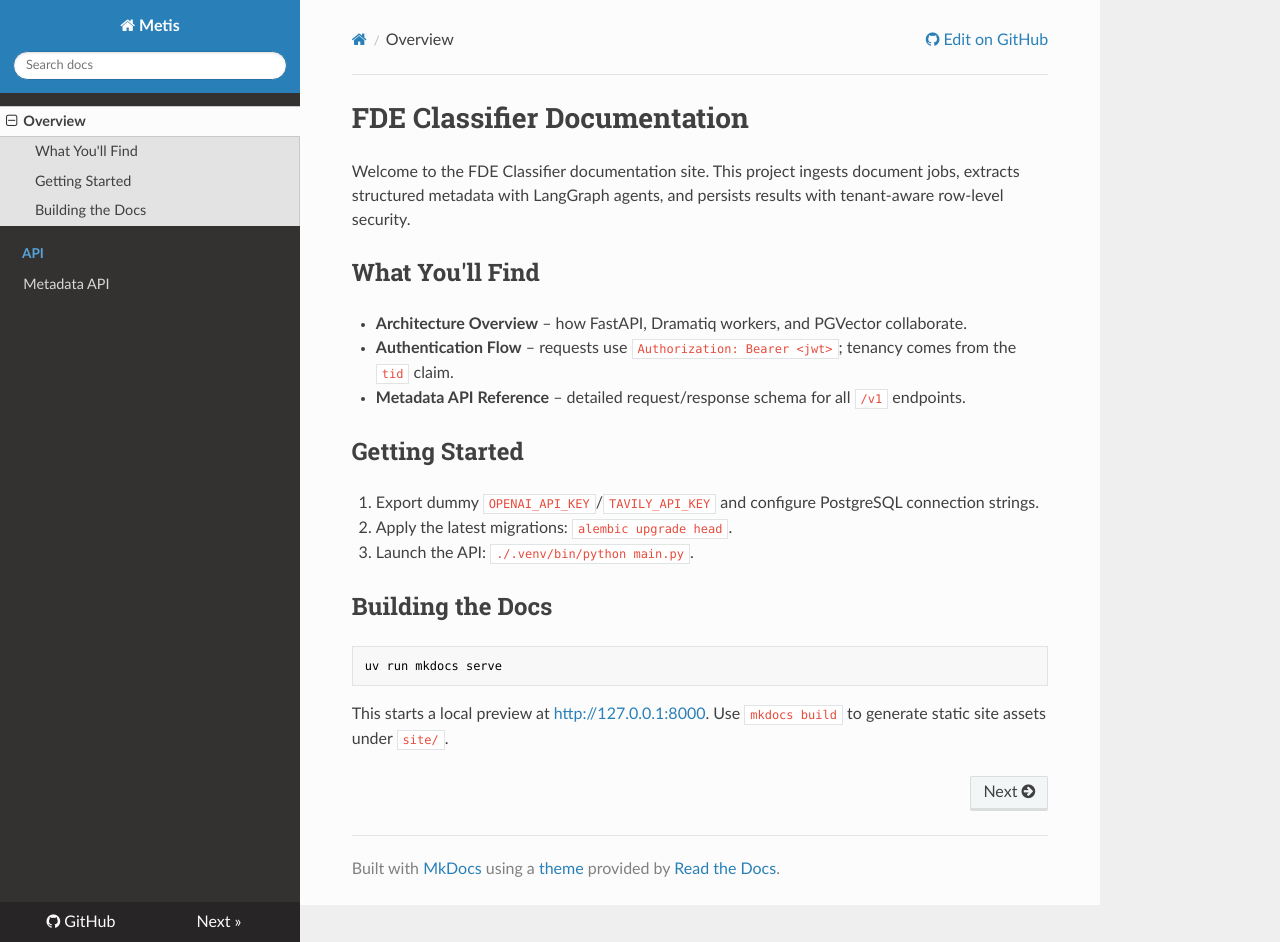
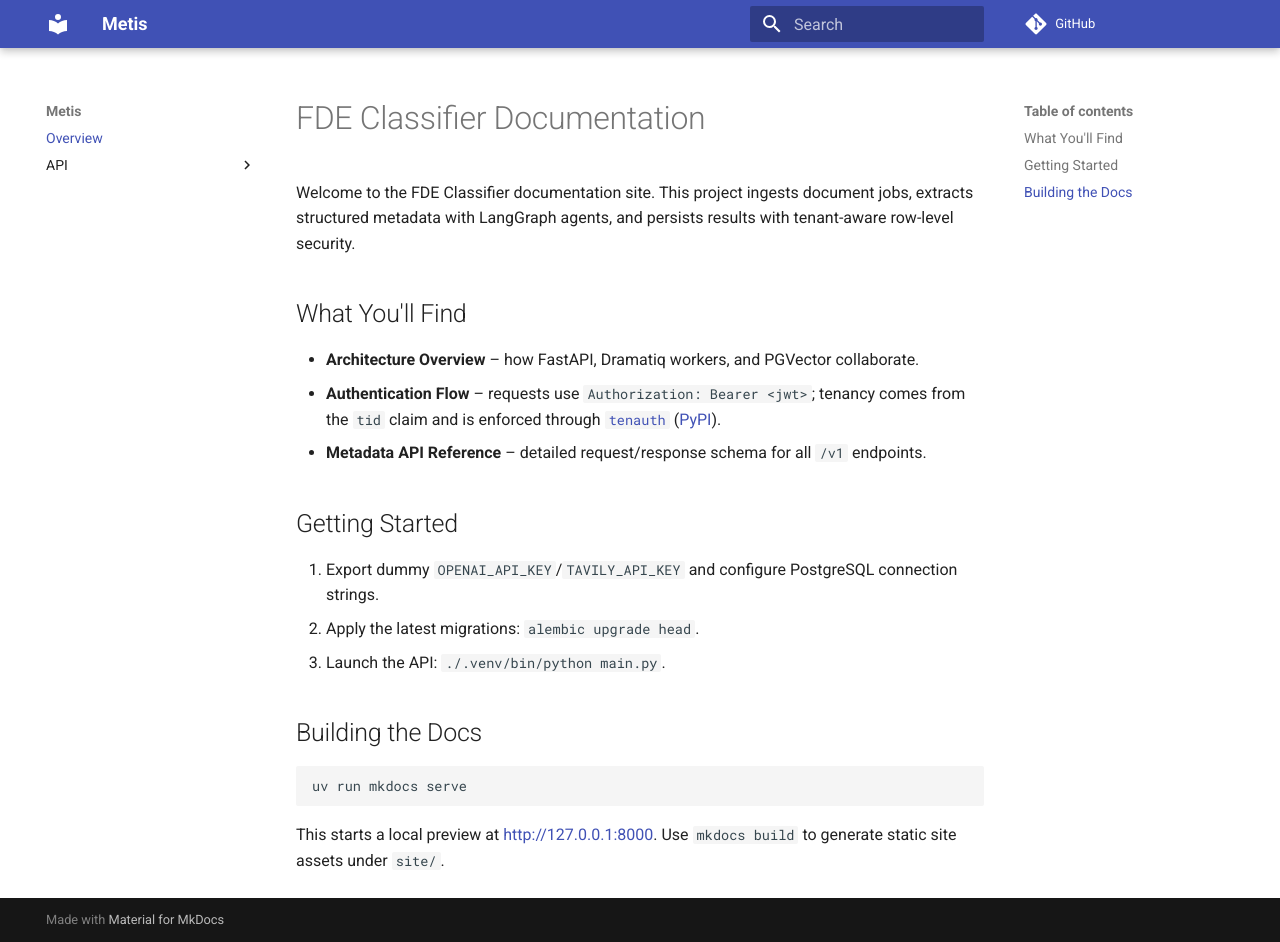
Before and after one commit to thwolter/metis, an MkDocs documentation site: the page built from docs/index.md, in a window 1280 px wide and 942 px high. Built offline with MkDocs 1.6.1 and Material for MkDocs 9.7.7, drawn with Linux system fonts in a browser that asks for light colours; nearby versions of some CDN libraries; comment, search, counter and statistics services are not loaded.

Commit message:
**docs: enhance documentation with `tenauth` references and switch theme to Material**
- Add `tenauth` links in API specs for better clarity on authentication handling.
- Update MkDocs theme from ReadTheDocs to Material for improved layout.
- Fix minor formatting inconsistencies in API documentation.

```diff
--- a/docs/index.md
+++ b/docs/index.md
@@ -7,7 +7,7 @@ row-level security.
 ## What You'll Find
 
 - **Architecture Overview** – how FastAPI, Dramatiq workers, and PGVector collaborate.
-- **Authentication Flow** – requests use `Authorization: Bearer <jwt>`; tenancy comes from the `tid` claim.
+- **Authentication Flow** – requests use `Authorization: Bearer <jwt>`; tenancy comes from the `tid` claim and is enforced through [`tenauth`](https://thwolter.github.io/tenauth/) ([PyPI](https://pypi.org/project/tenauth/)).
 - **Metadata API Reference** – detailed request/response schema for all `/v1` endpoints.
 
 ## Getting Started
--- a/mkdocs.yml
+++ b/mkdocs.yml
@@ -4,7 +4,7 @@ site_url: ""
 repo_url: "https://github.com/thwolter/metis"
 docs_dir: docs
 theme:
-  name: readthedocs
+  name: material
 nav:
   - Overview: index.md
   - API:
```
Also changed, not shown: docs/frontend_api_spec.md (+7 -1 lines).
